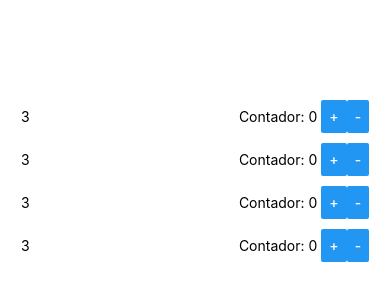
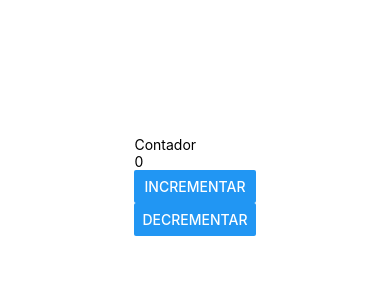
Before and after one commit to GuilhermeHalter/contadorApp, a React Native app: screen / in a window 390 px wide. Shown: the part 236-536 px from the top of the page. Built offline with nearby package versions, Linux system fonts and the light colour scheme.

Commit message:
add contador com props

```diff
--- a/App.js
+++ b/App.js
@@ -1,14 +1,10 @@
-
 import { StyleSheet, Text, View } from 'react-native';
 import Counter from './src/components/Counter';
 
 export default function App() {
   return (
     <View style={styles.container}>
-      <Counter />
-      <Counter />
-      <Counter />
-      <Counter />
+      <Counter limite={10}/>
     </View>
   );
 }
--- a/src/components/Counter.js
+++ b/src/components/Counter.js
@@ -1,4 +1,4 @@
-import { Component } from 'react';
+/*import { Component } from 'react';
 import { Button, StyleSheet, Text, TextInput, View } from 'react-native';
 
 export default class Counter extends Component {
@@ -28,13 +28,45 @@ export default class Counter extends Component {
         </View>
         )
     }
+}*/
+
+import React, { Component } from 'react'
+import { View, Text, Button } from 'react-native'
+
+export default class Counter extends Component {
+
+  state = {
+    contador: 0
+  }
+
+  incrementar = () => {
+    if (this.state.contador < this.props.limite) {
+      this.setState({ contador: this.state.contador + 1 })
+    }
+  }
+  decrementar = () => {
+    if (this.state.contador < this.props.limite) {
+      this.setState({ contador: this.state.contador - 1 })
+    }
+  }
+
+  render() {
+    return (
+      <View>
+        <Text>Contador</Text>
+        <Text>{this.state.contador}</Text>
+        <Button title="Incrementar" onPress={this.incrementar} />
+        <Button title="Decrementar" onPress={this.decrementar} />
+      </View>
+    )
+  }
 }
 
-const styles = StyleSheet.create({
+
+/*const styles = StyleSheet.create({
     contador: {
         flexDirection: 'row',
         marginBottom: 10,
         alignItems: 'center',
         }
-    }
-)
+    }*/
```
